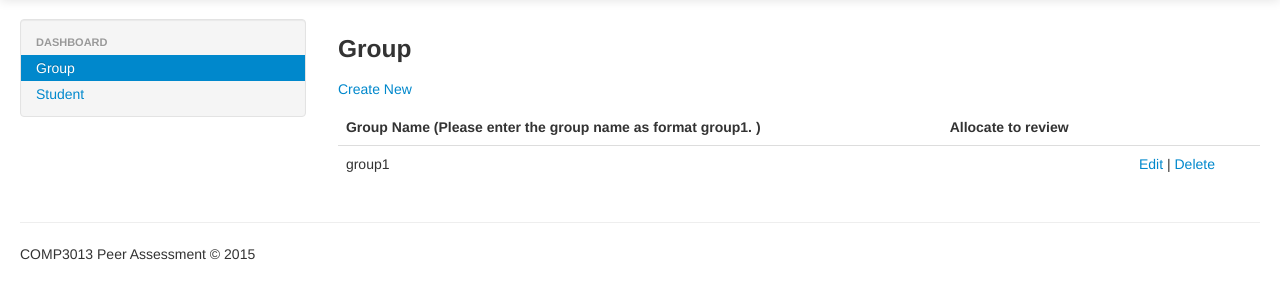
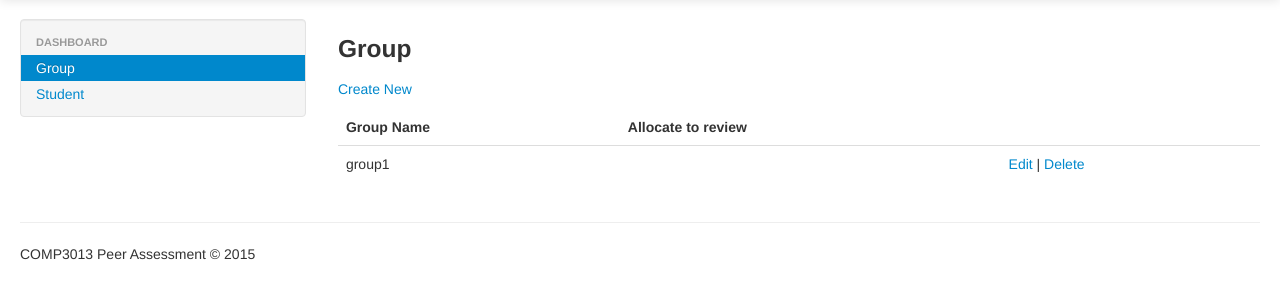
Before and after one commit to andykeqin/database, a PHP site: page /group.php in a window 1280 px wide. Shown: the part 41-341 px from the top of the page. Run offline with PHP 8.4, Linux system fonts and the light colour scheme; a user stored in the database is signed in; data comes from the database, SQL or seed files in the repository; data that the repository does not hold is empty.

Commit message:
Update group.php

```diff
--- a/group.php
+++ b/group.php
@@ -31,7 +31,7 @@
             <table class="table">
                 <thead>
                     <tr>
-                        <th>Group Name (Please enter the group name as format group1. )</th>
+                        <th>Group Name</th>
                         <th>Allocate to review</th>
                         <th></th>
                     </tr>
```
